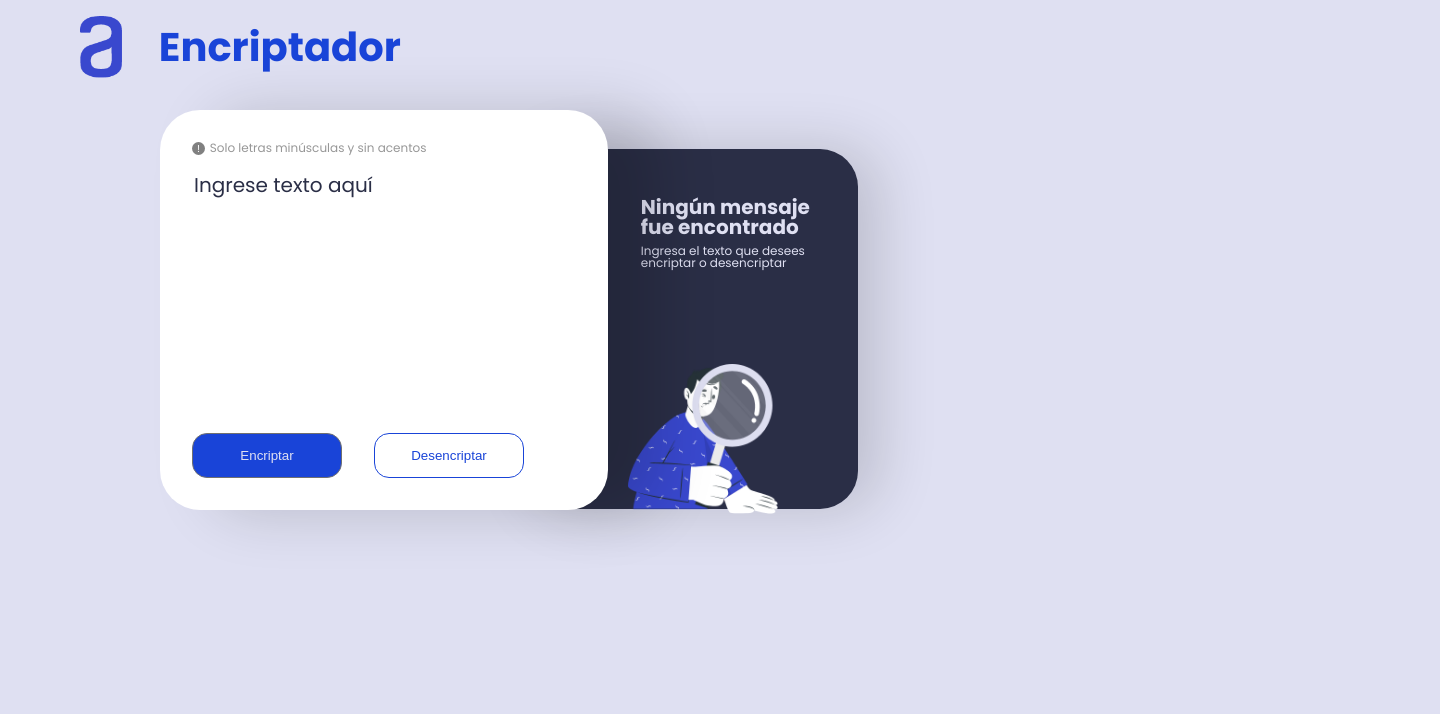
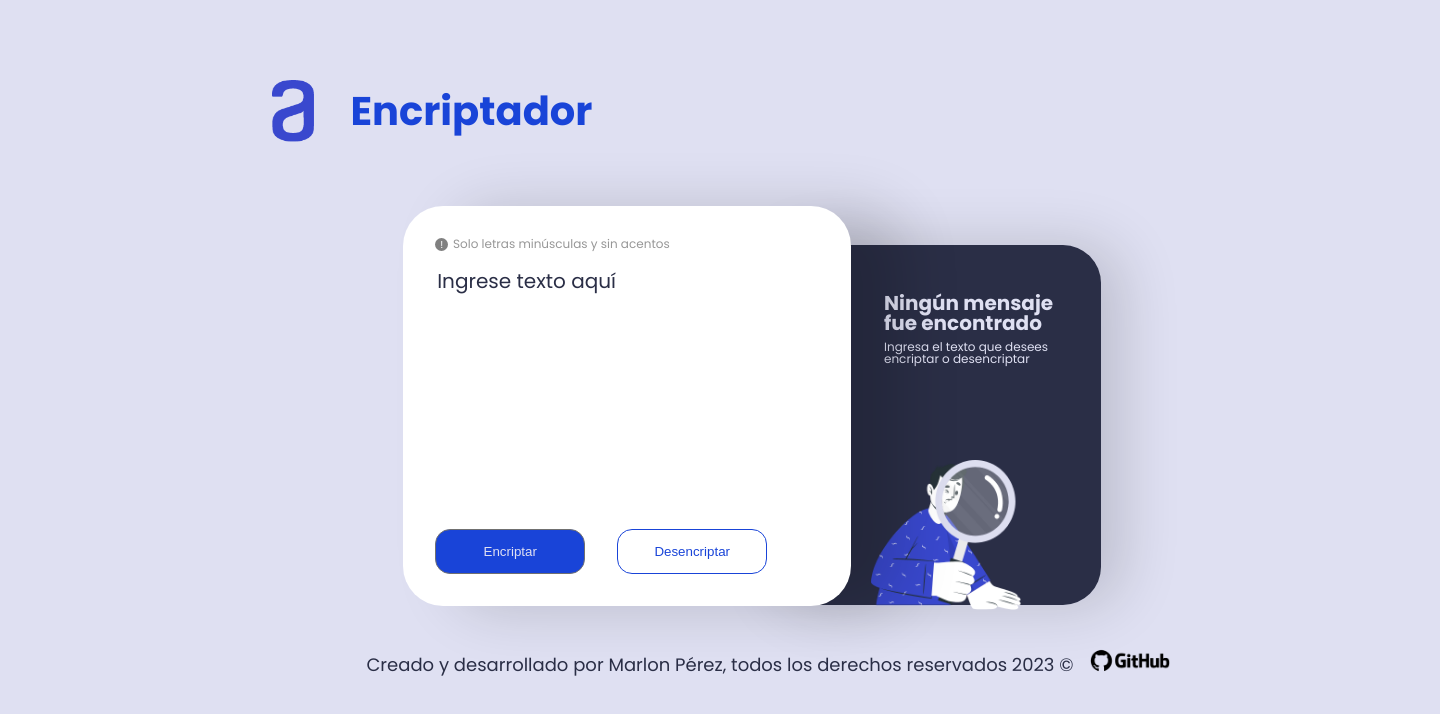
Before and after one commit to MarlonPz/Encriptador, a plain HTML site: page index.html in a window 1280 px wide. Shown: the whole page, 1440 px wide, since content can reach past the window. Drawn offline with Linux system fonts and the light colour scheme.

Commit message:
Actualizacion del resposive

```diff
--- a/index.html
+++ b/index.html
@@ -41,5 +41,10 @@
         </div>
     </div>
 </main>
+<footer class="footer">
+    <h2 class="footer--title">Creado y desarrollado por Marlon Pérez, todos los derechos reservados 2023 ©</h2>
+    <a href="https://github.com/MarlonPz"><img src="./style/img/logo_Github.png" alt="logo Github" class="img-logo"></a>
+</footer>
+
 </body>
 </html>
--- a/style/style.css
+++ b/style/style.css
@@ -20,6 +20,7 @@
     position: relative;
     flex-direction: column;
     align-items: center;
+    width: 100vw;
 
 }
 /*contenido del main container*/
@@ -195,6 +196,22 @@
 .copy:hover{
     background-color: #CACCE2;
 }
+/*Footer*/
+.footer{
+
+    width: 100vw;
+    display: flex;
+    align-items: center;
+    flex-direction: column;
+    justify-content: center;
+    margin-top: 13rem;
+    font-size: 12px;
+    color: #2A2E46;
+    font: normal normal normal 9px Poppins;
+}
+.img-logo{
+    width: 80px;
+}
 /*Recordatorio del display none del textarea y el boton copy
 al usar js*/
 /*Contenido responsive para tablet*/
@@ -257,6 +274,9 @@ al usar js*/
     .two--img{
         margin-right: 4rem;
     }
+    .footer{
+        font-size: 16px;
+    }
 }
  /* contenido responsive para pantalla normal */
 @media(min-width: 1024px) and (max-width: 1680px){
@@ -267,15 +287,16 @@ al usar js*/
     /*Contenido del header*/
     .box--header{
         display: flex;
-        justify-content: start;
+        justify-content: center;
     }
     .box--header:first-child{
-        margin-left: 5em;
+        margin-right: 28em;
+        margin-top: 5rem;
     }
     .box--main{
         display: flex;
         flex-direction: row;
-        justify-content: flex-start;
+        justify-content: center;
         align-items: center;
         margin-left: 10em;
     }
@@ -283,6 +304,7 @@ al usar js*/
     .main--container{
         width: 35vw;
         height: 50vh;
+        margin-top: 2rem;
     }
     /*Textarea*/
     .container--datos{
@@ -302,7 +324,7 @@ al usar js*/
     /*Contenido del cuadro azul*/
     .main--container_two{
         position: relative;
-        top: 1.2em;
+        top: 2.2em;
         right: 6em;
         width: 27vw;
         height: 45vh;
@@ -334,4 +356,19 @@ al usar js*/
         .two--img{
             margin-right: 4rem;
         }
+        .footer{
+
+            width: 100vw;
+            display: flex;
+            align-items: center;
+            flex-direction: row;
+            justify-content: center;
+            margin-top: 2rem;
+            margin-left: 8rem;
+            font-size: 18px;
+        }
+        .img-logo{
+            width: 80px;
+            margin-left: 1rem;
+        }
 }
```
